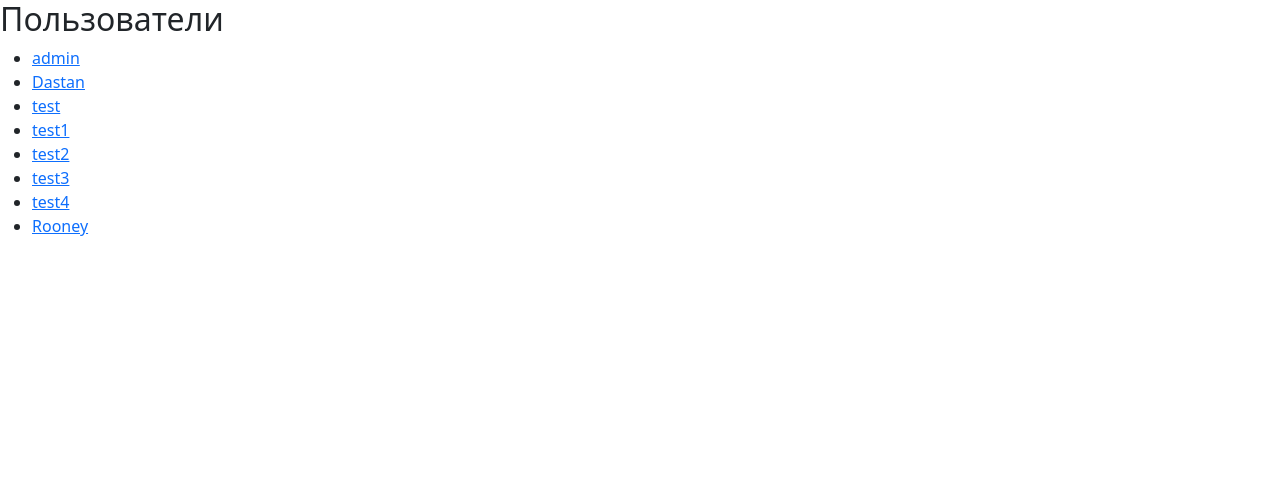
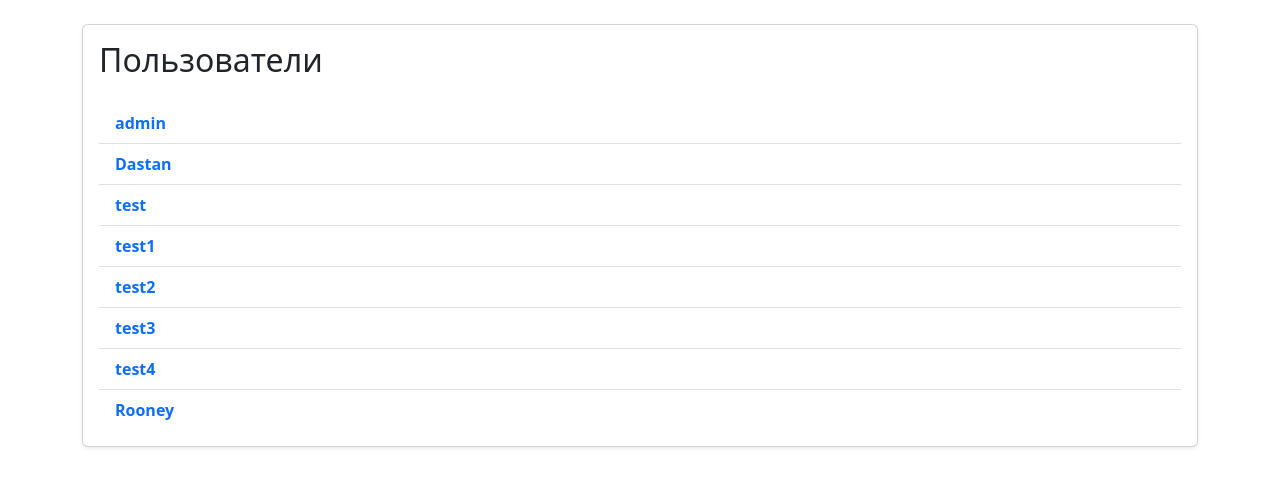
Before and after one commit to dasst666/FirstDjangoProject, a Django app: page /users/ in a window 1280 px wide. Shown: the top 487 px of the page. Run offline with Django 5.2, Linux system fonts and the light colour scheme; data comes from the database, SQL or seed files in the repository; both versions use the stored data as it was after the commit.

Commit message:
Страница со списком пользоваталей изменена

```diff
--- a/books/templates/books/book_list.html
+++ b/books/templates/books/book_list.html
@@ -44,6 +44,10 @@
         </div>
     </div>
 
+    <!-- <p>Показано {{ books|length }} книг на этой странице</p>
+    <p>Всего книг: {{ books.paginator.count }}</p>
+    <p>DEBUG: books = {{ books }}</p> -->
+
     <!-- Пагинация -->
     {% if books.has_other_pages %}
         <nav aria-label="Page navigation" class="mt-4">
--- a/users/templates/users/user_list.html
+++ b/users/templates/users/user_list.html
@@ -1,10 +1,22 @@
 {% extends "books/base.html" %}
 
 {% block content %}
-  <h2>Пользователи</h2>
-  <ul>
-    {% for u in users %}
-      <li><a href="{% url 'public-profile' u.username %}">{{ u.username }}</a></li>
-    {% endfor %}
-  </ul>
+<div class="container my-4">
+  <div class="card shadow-sm">
+    <div class="card-body">
+      <h2 class="card-title mb-4">Пользователи</h2>
+      <ul class="list-group list-group-flush">
+        {% for u in users %}
+          <li class="list-group-item">
+            <a href="{% url 'public-profile' u.username %}" class="text-decoration-none fw-bold">
+              {{ u.username }}
+            </a>
+          </li>
+        {% empty %}
+          <li class="list-group-item text-muted">Нет зарегистрированных пользователей.</li>
+        {% endfor %}
+      </ul>
+    </div>
+  </div>
+</div>
 {% endblock %}
```
Also changed, not shown: db.sqlite3.
